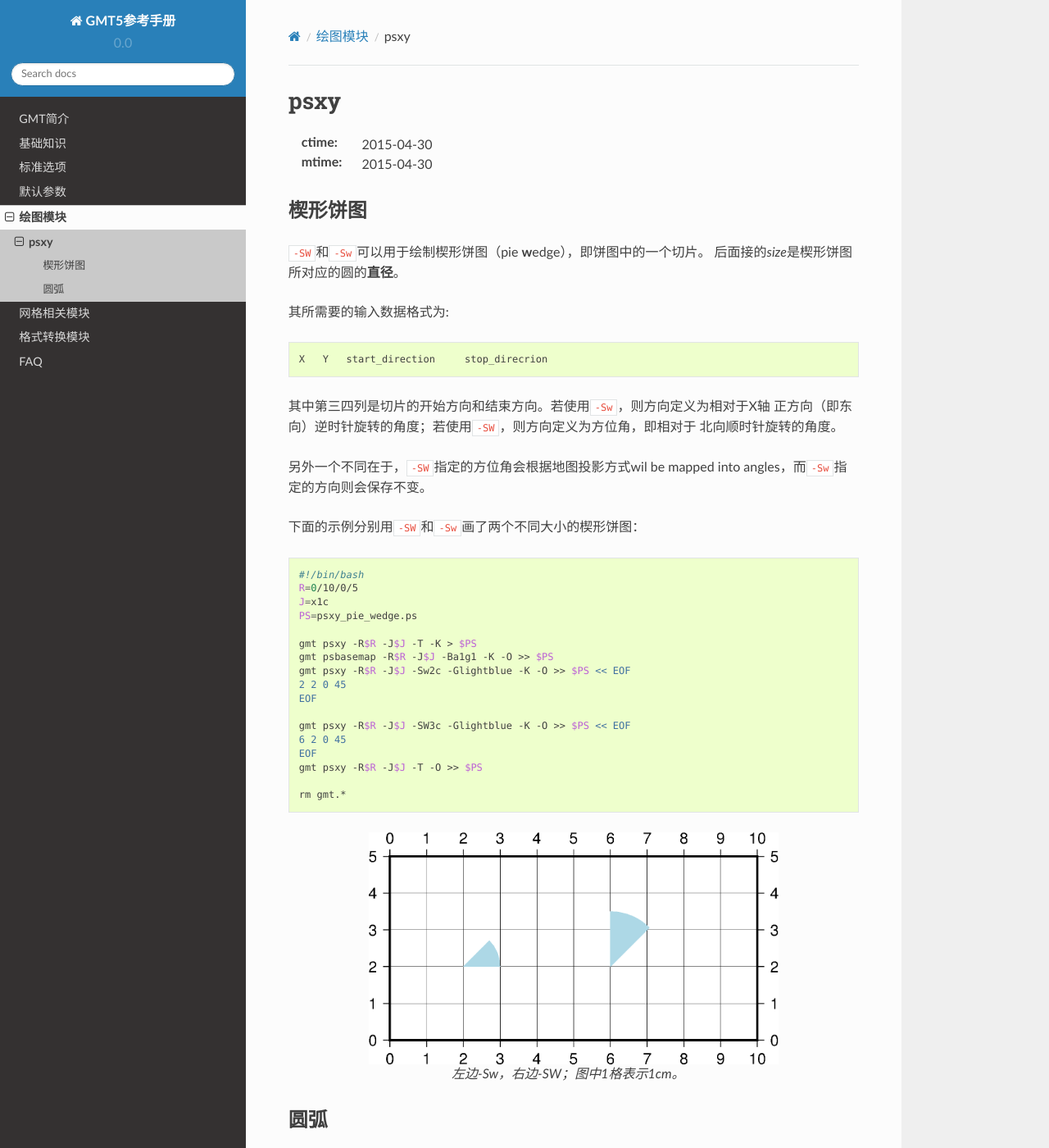
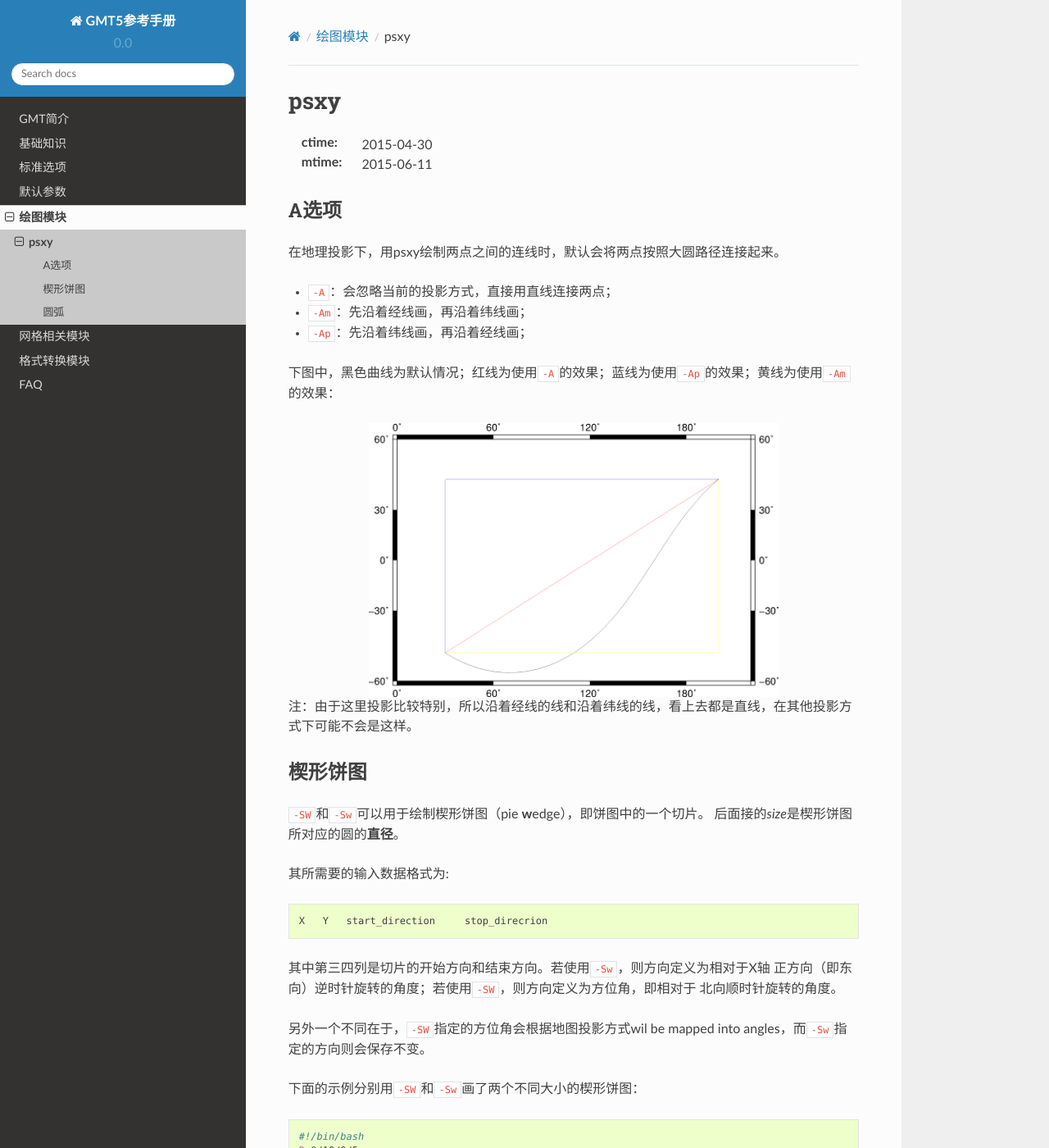
Before and after one commit to seisman/GMT5_Docs, a Sphinx documentation site: the page built from source/psxy.rst, in a window 1280 px wide and 1400 px high. Shown: the whole window at 82% size. Built offline with Sphinx 7.4.7 and the Read the Docs theme 2.0.0, drawn with Linux system fonts in a browser that asks for light colours.

Commit message:
psxy的A选项

```diff
--- a/source/psxy.rst
+++ b/source/psxy.rst
@@ -4,7 +4,24 @@ psxy
 ====
 
 :ctime: 2015-04-30
-:mtime: 2015-04-30
+:mtime: 2015-06-11
+
+A选项
+-----
+
+在地理投影下，用psxy绘制两点之间的连线时，默认会将两点按照大圆路径连接起来。
+
+- ``-A``\ ：会忽略当前的投影方式，直接用直线连接两点；
+- ``-Am``\ ：先沿着经线画，再沿着纬线画；
+- ``-Ap``\ ：先沿着纬线画，再沿着经线画；
+
+下图中，黑色曲线为默认情况；红线为使用\ ``-A``\ 的效果；蓝线为使用\ ``-Ap``\ 的效果；黄线为使用\ ``-Am``\ 的效果：
+
+.. figure:: /images/psxy_A.*
+   :width: 500px
+   :align: center
+
+注：由于这里投影比较特别，所以沿着经线的线和沿着纬线的线，看上去都是直线，在其他投影方式下可能不会是这样。
 
 楔形饼图
 --------
```
Also changed, not shown: source/images/psxy_A.png (added), 1 other file.
